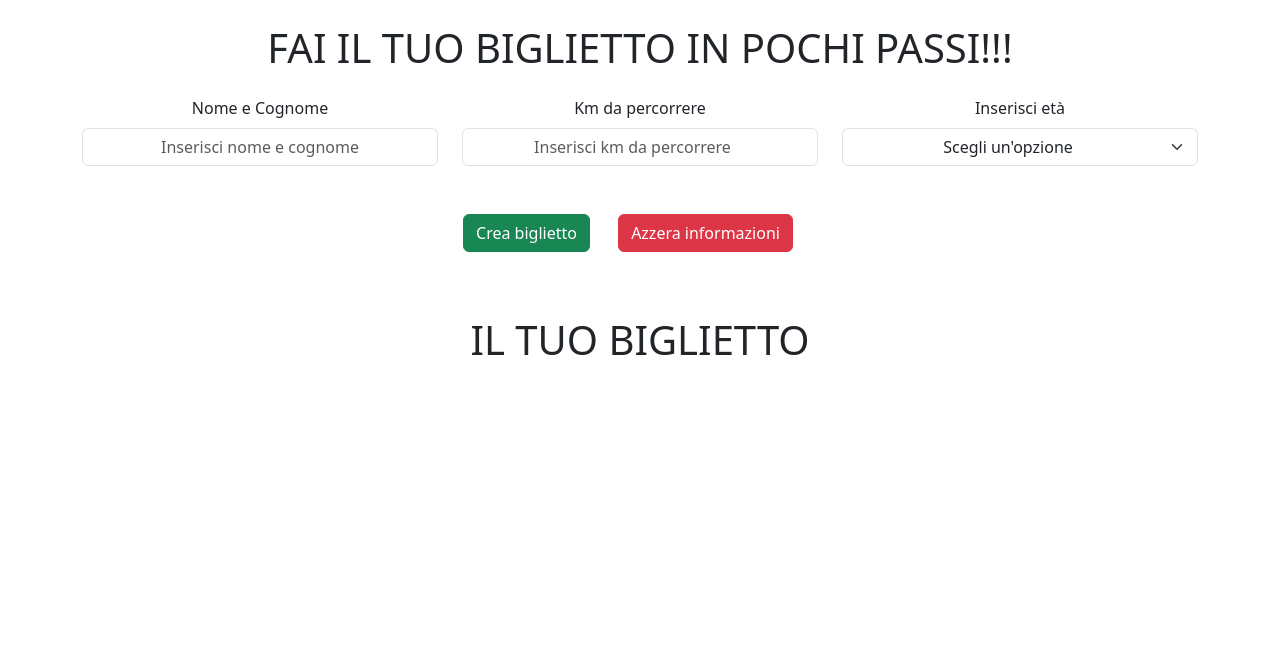
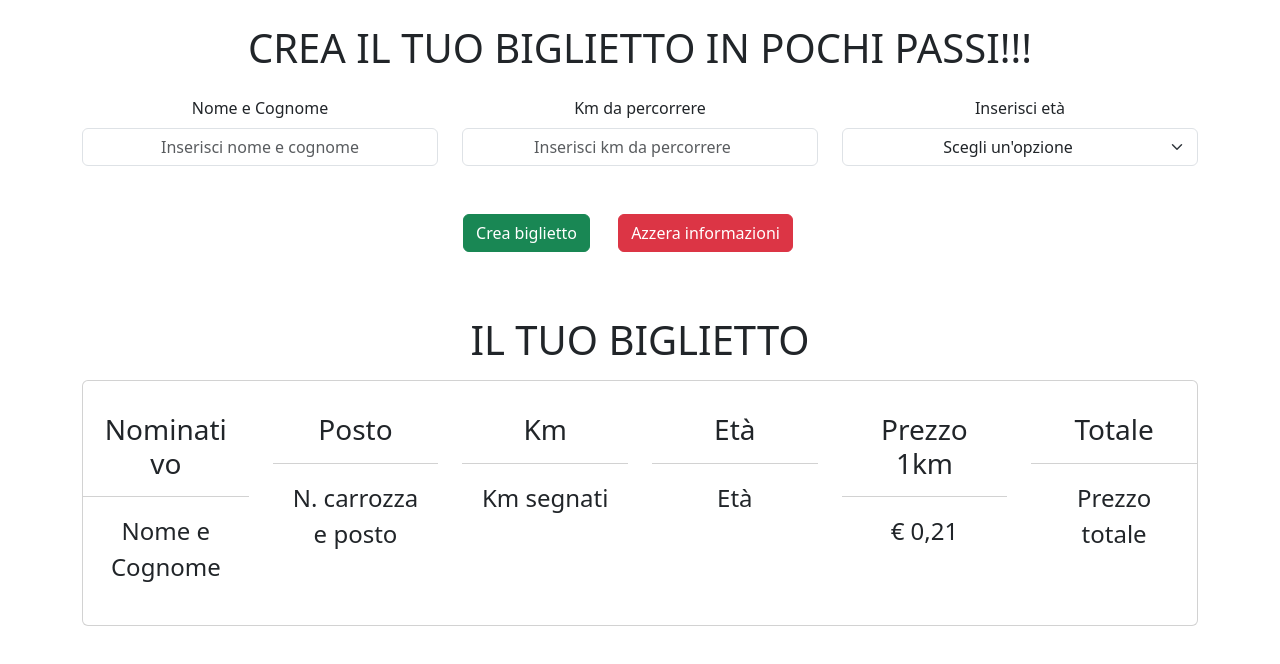
Before and after one commit to Samuele-Finotello/js-biglietto-treno-form, a plain HTML site: page index.html in a window 1280 px wide. Drawn offline with nearby package versions, Linux system fonts and the light colour scheme.

Commit message:
[add] feat creazione biglietto

```diff
--- a/index.html
+++ b/index.html
@@ -13,7 +13,7 @@
 
 <body>
 
-  <h1 class="text-center my-4">FAI IL TUO BIGLIETTO IN POCHI PASSI!!!</h1>
+  <h1 class="text-center my-4">CREA IL TUO BIGLIETTO IN POCHI PASSI!!!</h1>
 
   <form action="#">
     <div class="container">
@@ -44,8 +44,60 @@
           <button type="submit" class="btn btn-danger me-4">Azzera informazioni</button>
         </div>
       </div>
+      <h1 class="text-center my-3">IL TUO BIGLIETTO</h1>
+      <div class="card">
+        <div class="row">
+          <div class="col-lg-2 col-md-4 text-center my-4">
+            <div class="card-header bg-white">
+              <h3>Nominativo</h3>
+            </div>
+            <div class="card-body fs-4">
+              <span id="show-name">Nome e Cognome</span>
+            </div>
+          </div>
+          <div class="col-2 text-center my-4">
+            <div class="card-header bg-white">
+              <h3>Posto</h3>
+            </div>
+            <div class="card-body fs-4">
+              <span id="show-name">N. carrozza e posto</span>
+            </div>
+          </div>
+          <div class="col-2 text-center my-4">
+            <div class="card-header bg-white">
+              <h3>Km</h3>
+            </div>
+            <div class="card-body fs-4">
+              <span id="show-name">Km segnati</span>
+            </div>
+          </div>
+          <div class="col-2 text-center my-4">
+            <div class="card-header bg-white">
+              <h3>Et&agrave;</h3>
+            </div>
+            <div class="card-body fs-4">
+              <span id="show-name">Et&agrave;</span>
+            </div>
+          </div>
+          <div class="col-2 text-center my-4">
+            <div class="card-header bg-white">
+              <h3>Prezzo 1km</h3>
+            </div>
+            <div class="card-body fs-4">
+              <span id="show-name">&euro; 0,21</span>
+            </div>
+          </div>
+          <div class="col-2 text-center my-4">
+            <div class="card-header bg-white">
+              <h3>Totale</h3>
+            </div>
+            <div class="card-body fs-4">
+              <span id="show-name">Prezzo totale</span>
+            </div>
+          </div>
+        </div>
+      </div>
     </div>
-    <h1 class="text-center my-3">IL TUO BIGLIETTO</h1>
   </form>
 
   <script src="./assets/js/script.js"></script>
```
